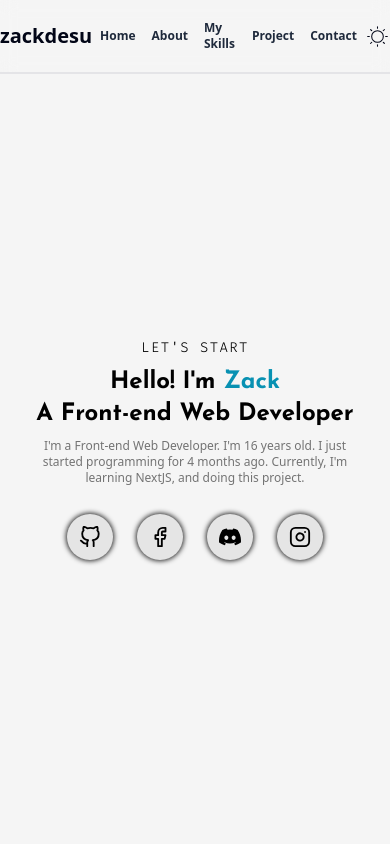
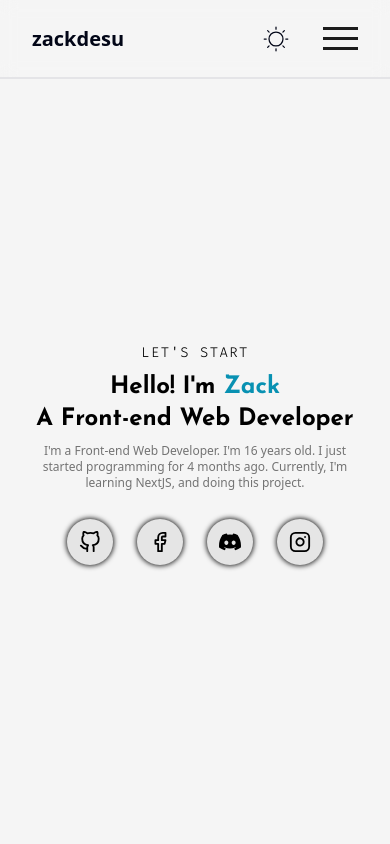
Before and after one commit to zackdesu/portfolio, a Next.js app: page / in a window 390 px wide. Shown: the top 844 px of the page. Built offline with nearby package versions, Linux system fonts and the light colour scheme.

Commit message:
Hamburger menu

```diff
--- a/app/layout.jsx
+++ b/app/layout.jsx
@@ -1,3 +1,5 @@
+"use client";
+
 import Navbar from "@/components/navbar";
 import "../public/css/globals.css";
 import Footer from "./footer";
@@ -12,7 +14,21 @@ export default function RootLayout({ children }) {
     <html lang="en">
       <body>
         <Navbar />
-        {children}
+        <div
+          onClick={() => {
+            const hamburger = document.querySelector(".hamburger");
+            const navMenu = document.querySelector("#nav-menu");
+            const bar = document.querySelectorAll(".bar");
+            if (!hamburger.classList.contains("max-md:hidden")) {
+              bar.forEach((e) => {
+                e.classList.remove("ganti");
+              });
+              navMenu.classList.add("max-md:hidden");
+            }
+          }}
+        >
+          {children}
+        </div>
         <Footer />
       </body>
     </html>
--- a/app/skills.jsx
+++ b/app/skills.jsx
@@ -4,7 +4,7 @@ import Icons from "@/components/Icons";
 const Skills = () => {
   return (
     <div
-      className="flex flex-col justify-center items-center my-24 h-52"
+      className="flex flex-col justify-center items-center my-24 pt-5"
       id="skills"
     >
       <h1 className="font-Josefin">Tech Stacks</h1>
--- /dev/null
+++ b/components/Hamburger.jsx
@@ -0,0 +1,25 @@
+"use client";
+
+import React from "react";
+
+const Hamburger = () => {
+  return (
+    <div
+      className="hamburger md:hidden ml-8"
+      onClick={() => {
+        const bar = document.querySelectorAll(".bar");
+        const navMenu = document.querySelector("#nav-menu");
+        bar.forEach((e) => {
+          e.classList.toggle("ganti");
+        });
+        navMenu.classList.toggle("max-md:hidden");
+      }}
+    >
+      <div className="bar bar1"></div>
+      <div className="bar bar2"></div>
+      <div className="bar bar3"></div>
+    </div>
+  );
+};
+
+export default Hamburger;
--- a/components/navbar.jsx
+++ b/components/navbar.jsx
@@ -1,9 +1,30 @@
+"use client";
+
 import React from "react";
+import Hamburger from "./Hamburger";
 import ToggleSwitch from "./toggleswitch";
 
-const ListLink = ({ title, href = "!" }) => (
-  <li className="text-slate-800 mx-2 md:mx-3 dark:text-slate-200 font-semibold relative group">
-    <a href={`#${href}`}>{title}</a>
+const ListLink = ({ title, href = "!" }) => {
+  return (
+    <>
+      <a href={`#${href}`}>
+        <li
+          className="text-slate-800 p-3 dark:text-slate-200 font-semibold relative group text-base"
+          onClick={() => {
+            const hamburger = document.querySelector(".hamburger");
+            const navMenu = document.querySelector("#nav-menu");
+            const bar = document.querySelectorAll(".bar");
+            if (!hamburger.classList.contains("max-md:hidden")) {
+              bar.forEach((e) => {
+                e.classList.toggle("ganti");
+              });
+              navMenu.classList.add("max-md:hidden");
+            }
+          }}
+        >
+          {title}
+        </li>
+      </a>
       <span
         className={`h-[1px] inline-block w-0 bg-black dark:bg-white absolute right-5 -bottom-0.5 lg:group-hover:w-1/2 transition-[width] duration-200`}
       >
@@ -14,23 +35,30 @@ const ListLink = ({ title, href = "!" }) => (
       >
         &nbsp;
       </span>
-  </li>
+    </>
   );
+};
 
 export default function Navbar() {
   return (
-    <div className="backdrop-blur border-b-2 border-zinc-200 dark:border-zinc-800 text-slate-950 w-full flex items-center justify-around py-5 dark:text-slate-50 sticky z-[99999999] top-0">
+    <header className="backdrop-blur border-b-2 border-zinc-200 dark:border-zinc-800 text-slate-950 w-full flex items-center max-md:justify-between max-md:px-8 md:justify-around py-5 dark:text-slate-50 sticky z-[99999999] top-0">
       <h2 className="md:-ml-10 cursor-pointer hover:text-cyan-600 hover:dark:text-cyan-300">
         zackdesu
       </h2>
-      <ul className="flex items-center md:-ml-24 sm:-ml-12">
+      <ul
+        id="nav-menu"
+        className="md:flex md:items-center md:-ml-24 max-md:hidden max-md:absolute max-md:py-5 max-nd:backdrop-blur max-md:bg-[rgba(255,255,255,0.9)] dark:max-md:bg-[rgba(0,0,0,0.9)] max-md:shadow-lg max-md:rounded-lg max-md:max-w-[150px] max-md:w-full max-md:top-full max-md:right-8"
+      >
         <ListLink title="Home" href={"home"} />
         <ListLink title="About" href={"about"} />
         <ListLink title="My Skills" href="skills" />
-        <ListLink title="Project" />
+        <ListLink title="Project" href="project" />
         <ListLink title="Contact" />
       </ul>
+      <div className="flex items-center">
         <ToggleSwitch />
+        <Hamburger />
       </div>
+    </header>
   );
 }
--- a/components/toggleswitch.jsx
+++ b/components/toggleswitch.jsx
@@ -3,21 +3,21 @@
 import React, { useEffect, useState } from "react";
 import { CiLight, CiDark } from "react-icons/ci";
 
-const ToggleSwitch = () => {
+const ToggleSwitch = ({ check = false }) => {
   const [isOn, setIsOn] = useState(false);
   const [icon, setIcon] = useState(
-    <CiLight className="text-[25px] md:text-[35px]" />
+    <CiLight className="text-[30px] md:text-[35px]" />
   );
   const handleIsOn = () => {
     setIsOn(!isOn);
     if (isOn) {
       document.documentElement.classList.remove("dark");
       localStorage.removeItem("theme");
-      setIcon(<CiLight className="text-[25px] md:text-[35px]" />);
+      setIcon(<CiLight className="text-[30px] md:text-[35px]" />);
     } else {
       document.documentElement.classList.add("dark");
       localStorage.setItem("theme", "dark");
-      setIcon(<CiDark className="text-[25px] md:text-[35px]" />);
+      setIcon(<CiDark className="text-[30px] md:text-[35px]" />);
     }
   };
 
@@ -27,7 +27,7 @@ const ToggleSwitch = () => {
     if (theme === "dark") {
       document.documentElement.classList.add("dark");
       setIsOn(true);
-      setIcon(<CiDark className="text-[25px] md:text-[35px]" />);
+      setIcon(<CiDark className="text-[30px] md:text-[35px]" />);
     }
   }, [isOn, setIsOn]);
 
@@ -40,7 +40,7 @@ const ToggleSwitch = () => {
         onChange={handleIsOn}
         checked={isOn}
       />
-      <label htmlFor="switch" className="md:-mr-10 cursor-pointer">
+      <label htmlFor="switch" className={"md:-mr-10 cursor-pointer"}>
         {icon}
       </label>
     </>
--- a/public/css/globals.css
+++ b/public/css/globals.css
@@ -35,9 +35,10 @@
   p {
     @apply text-xs md:text-base;
   }
-
-  button {
-    @apply shadow-xl shadow-gray-400 rounded-xl;
+  .bar1,
+  .bar2,
+  .bar3 {
+    @apply w-[30px] h-[3px] bg-[#1c1c1c] dark:bg-[#c1c1c1] mx-[7px] transition duration-[0.4s];
   }
 }
 
@@ -46,3 +47,25 @@ body {
   scroll-behavior: smooth;
   scroll-padding-top: 74px;
 }
+
+.bar1,
+.bar2,
+.bar3 {
+  width: 35px;
+  height: 3px;
+  background-color: #1c1c1c;
+  margin: 7px 0;
+  transition: 0.4s;
+}
+
+.ganti.bar1 {
+  transform: translate(0, 10px) rotate(45deg);
+}
+
+.ganti.bar2 {
+  opacity: 0;
+}
+
+.ganti.bar3 {
+  transform: translate(0, -10px) rotate(-45deg);
+}
```
Lines whose indentation alone changed are shown as unchanged.
